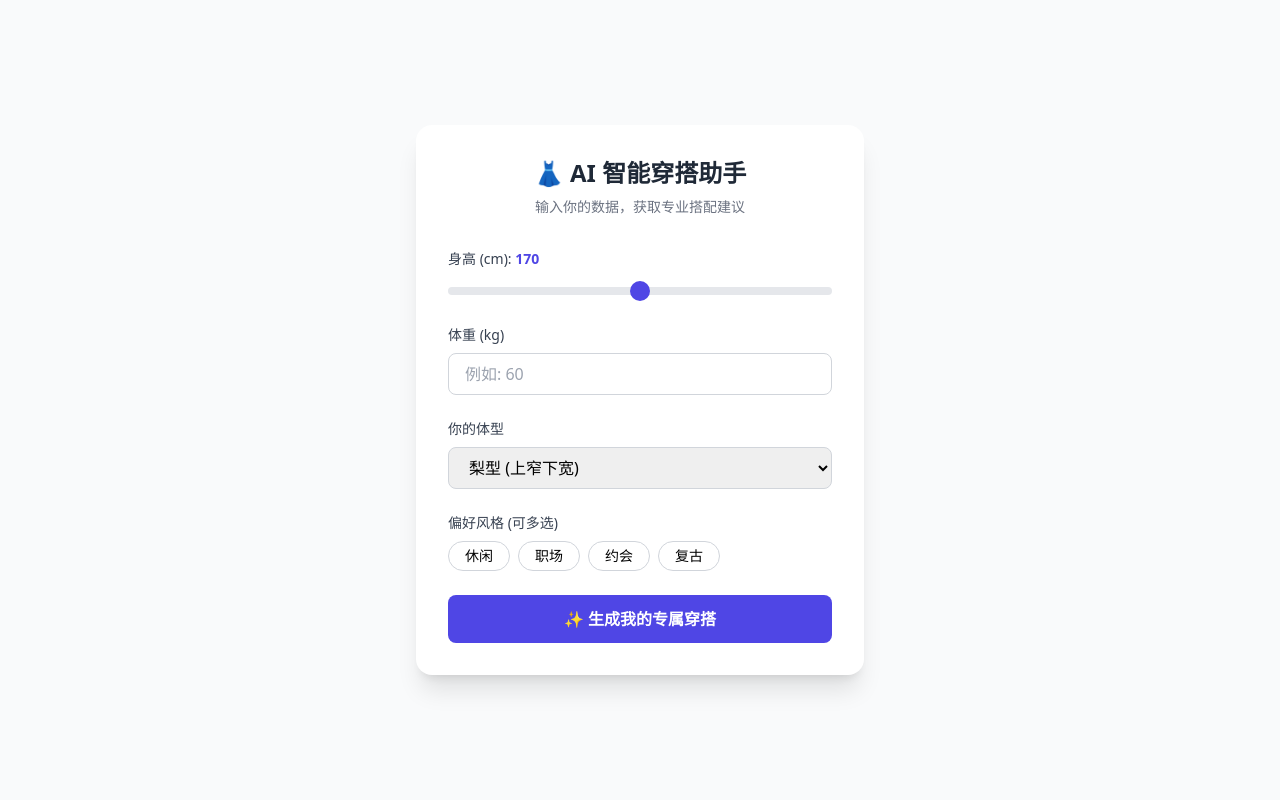
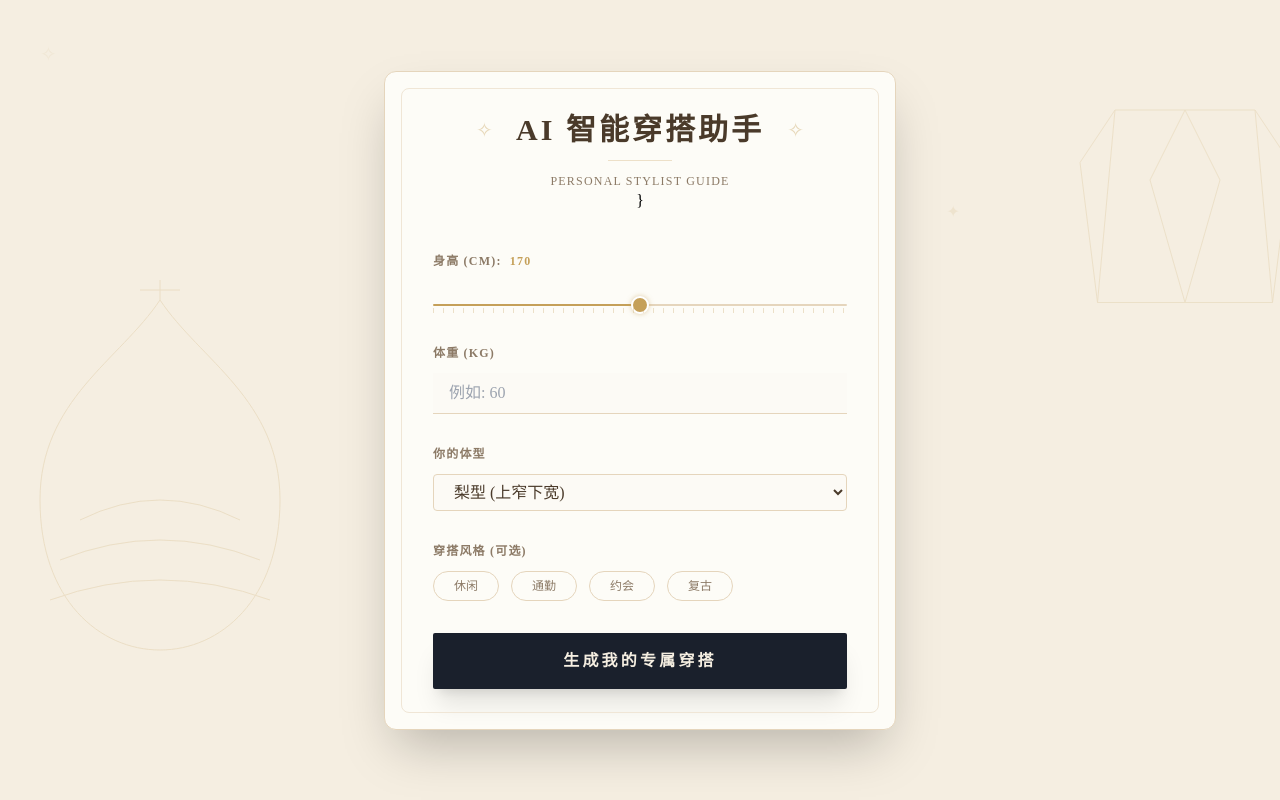
Before and after one commit to Tracyyy666/AiDressingApp, a Flask app: page / in a window 1280 px wide. Run offline with Flask 3, Linux system fonts and the light colour scheme; some libraries are stand-ins or nearby versions.

Commit message:
UI更新

```diff
--- a/templates/index.html
+++ b/templates/index.html
@@ -3,50 +3,107 @@
 <head>
     <meta charset="UTF-8">
     <meta name="viewport" content="width=device-width, initial-scale=1.0">
-    <title>AI 穿搭助手 - 问卷</title>
+    <title>AI 智能穿搭助手 - 高级定制优雅版</title>
     <script src="https://cdn.tailwindcss.com"></script>
+    <link href="https://fonts.googleapis.com/css2?family=Noto+Serif+SC:wght@400;700&display=swap" rel="stylesheet">
     <style>
-        /* 自定义滑块样式 */
+        /* 引入图片中的衬线体质感 */
+        body {
+            font-family: 'Noto Serif SC', serif;
+            background-color: #f5eee1; /* 柔和的米色/奶酪色背景，比原图稍深 */
+            overflow-x: hidden;
+        }
+
+        /* 自定义刻度滑块样式 */
+        input[type=range] {
+            -webkit-appearance: none;
+            background: linear-gradient(to right, #c5a059 0%, #c5a059 var(--percent), #e5d5bc var(--percent), #e5d5bc 100%);
+            height: 2px;
+            border-radius: 2px;
+        }
         input[type=range]::-webkit-slider-thumb {
             -webkit-appearance: none;
-            height: 20px;
-            width: 20px;
+            height: 18px; width: 18px;
             border-radius: 50%;
-            background: #4F46E5;
+            background: #c5a059; /* 柔和的金色 */
+            border: 2px solid #ffffff;
             cursor: pointer;
+            box-shadow: 0 0 5px rgba(197, 160, 89, 0.5);
+            transition: all 0.2s;
         }
+
+        /* 隐藏滚动条但保留功能 */
+        .no-scrollbar::-webkit-scrollbar {
+            display: none;
+        }
+
+        /* 刻度背景模拟 */
+        .ruler-marks {
+            position: absolute;
+            bottom: 0;
+            left: 0;
+            width: 100%;
+            height: 5px;
+            background-image: linear-gradient(90deg, #c5a059 1px, transparent 1px);
+            background-size: 10px 100%;
+            opacity: 0.3;
+        }
+
     </style>
 </head>
-<body class="bg-gray-50 min-h-screen flex items-center justify-center p-4">
+<body class="min-h-screen flex items-center justify-center p-4 relative">
 
-    <div class="bg-white p-8 rounded-2xl shadow-xl w-full max-w-md">
-        <!-- 标题 -->
-        <header class="text-center mb-8">
-            <h1 class="text-2xl font-bold text-gray-800">👗 AI 智能穿搭助手</h1>
-            <p class="text-gray-500 text-sm mt-2">输入你的数据，获取专业搭配建议</p>
+    <div class="fixed inset-0 pointer-events-none overflow-hidden z-0 select-none opacity-20">
+        <svg class="absolute -left-10 top-1/4 w-[400px] h-auto text-[#c5a059]" viewBox="0 0 200 300" fill="none" stroke="currentColor" stroke-width="0.5">
+            <path d="M100 50 C80 80 40 100 40 150 C40 250 160 250 160 150 C160 100 120 80 100 50 Z" />
+            <path d="M100 50 L100 40 M90 45 L110 45" />
+            <path d="M60 160 Q100 140 140 160 M50 180 Q100 160 150 180 M45 200 Q100 180 155 200" />
+        </svg>
+
+        <svg class="absolute -right-20 top-10 w-[350px] h-auto text-[#c5a059]" viewBox="0 0 200 200" fill="none" stroke="currentColor" stroke-width="0.5">
+            <path d="M60 40 L140 40 L150 150 L50 150 Z" />
+            <path d="M60 40 L40 70 L50 150 M140 40 L160 70 L150 150" />
+            <path d="M100 40 L80 80 L100 150 L120 80 Z" />
+        </svg>
+
+        <div class="absolute top-1/4 right-1/4 animate-pulse text-[#c5a059]">✦</div>
+        <div class="absolute bottom-1/3 left-1/3 animate-pulse text-[#c5a059] delay-700" style="animation-duration: 3s">✦</div>
+        <div class="absolute top-10 left-10 opacity-40 text-xl text-[#c5a059]">✧</div>
+    </div>
+
+    <div class="bg-[#fdfcf7] p-10 rounded-xl shadow-2xl w-full max-w-lg border border-[#e5d5bc] relative z-10">
+        <div class="absolute top-4 left-4 right-4 bottom-4 border border-[#f0e6d6] pointer-events-none rounded-lg"></div>
+
+        <header class="text-center mb-10">
+            <div class="inline-block relative">
+                <span class="absolute -left-10 top-1/2 -translate-y-1/2 text-[#c5a059] opacity-40 text-xl">✧</span>
+                <h1 class="text-3xl font-bold text-[#4a3a2a] tracking-widest flex items-center justify-center gap-4">
+                    AI 智能穿搭助手
+                </h1>
+                <span class="absolute -right-10 top-1/2 -translate-y-1/2 text-[#c5a059] opacity-40 text-xl">✧</span>
+            </div>
+            <div class="w-16 h-px bg-[#c5a059] mx-auto my-3 opacity-30"></div>
+            <p class="text-[#8c7a66] text-xs tracking-widest font-light uppercase">Personal Stylist Guide</p>
+        }
         </header>
 
-        <form id="quizForm" class="space-y-6">
-            <!-- 身高滑块 -->
+        <form id="quizForm" class="space-y-8 px-2">
             <div>
-                <label class="block text-sm font-medium text-gray-700 mb-2">
-                    身高 (cm): <span id="heightVal" class="text-indigo-600 font-bold">170</span>
-                </label>
-                <input type="range" min="140" max="200" value="170" id="height"
-                       class="w-full h-2 bg-gray-200 rounded-lg appearance-none cursor-pointer">
+                <label class="block text-xs font-bold text-[#8c7a66] mb-3 tracking-widest uppercase">身高 (cm): <span id="heightVal" class="text-[#c5a059] ml-1">170</span></label>
+                <div class="relative pt-2">
+                    <input type="range" min="140" max="200" value="170" id="height" class="w-full">
+                    <div class="ruler-marks pointer-events-none"></div>
+                </div>
             </div>
 
-            <!-- 体重输入 -->
             <div>
-                <label class="block text-sm font-medium text-gray-700 mb-2">体重 (kg)</label>
-                <input type="number" placeholder="例如: 60" id="weight"
-                       class="w-full px-4 py-2 border border-gray-300 rounded-lg focus:ring-2 focus:ring-indigo-500 outline-none">
+                <label class="block text-xs font-bold text-[#8c7a66] mb-3 tracking-widest uppercase">体重 (kg)</label>
+                <input type="number" placeholder="例如: 60" id="weight" class="w-full bg-[#fcfaf5] px-4 py-2 border-b border-[#e5d5bc] text-[#4a3a2a] outline-none focus:border-[#c5a059] transition-all">
             </div>
 
-            <!-- 体型下拉菜单 -->
             <div>
-                <label class="block text-sm font-medium text-gray-700 mb-2">你的体型</label>
-                <select id="bodyShape" class="w-full px-4 py-2 border border-gray-300 rounded-lg focus:ring-2 focus:ring-indigo-500 outline-none">
+                <label class="block text-xs font-bold text-[#8c7a66] mb-3 tracking-widest uppercase">你的体型</label>
+                <select id="bodyShape" class="w-full bg-[#fcfaf5] px-4 py-2 border border-[#e5d5bc] rounded text-[#4a3a2a] outline-none cursor-pointer">
                     <option value="pear">梨型 (上窄下宽)</option>
                     <option value="apple">苹果型 (腰腹丰满)</option>
                     <option value="hourglass">沙漏型 (凹凸有致)</option>
@@ -55,79 +112,100 @@
                 </select>
             </div>
 
-            <!-- 风格复选框 -->
             <div>
-                <label class="block text-sm font-medium text-gray-700 mb-2">偏好风格 (可多选)</label>
-                <div class="flex flex-wrap gap-2">
+                <label class="block text-xs font-bold text-[#8c7a66] mb-3 tracking-widest uppercase">穿搭风格 (可选)</label>
+                <div class="flex flex-wrap gap-3">
                     <label class="inline-flex items-center">
                         <input type="checkbox" name="style" value="casual" class="hidden peer">
-                        <span class="px-4 py-1 border border-gray-300 rounded-full text-sm cursor-pointer peer-checked:bg-indigo-600 peer-checked:text-white peer-checked:border-indigo-600">休闲</span>
+                        <span class="px-5 py-1.5 border border-[#e5d5bc] rounded-full text-xs text-[#8c7a66] cursor-pointer transition-all peer-checked:bg-[#c5a059] peer-checked:text-white peer-checked:border-[#c5a059] hover:border-[#c5a059]">休闲</span>
                     </label>
                     <label class="inline-flex items-center">
                         <input type="checkbox" name="style" value="work" class="hidden peer">
-                        <span class="px-4 py-1 border border-gray-300 rounded-full text-sm cursor-pointer peer-checked:bg-indigo-600 peer-checked:text-white peer-checked:border-indigo-600">职场</span>
+                        <span class="px-5 py-1.5 border border-[#e5d5bc] rounded-full text-xs text-[#8c7a66] cursor-pointer transition-all peer-checked:bg-[#c5a059] peer-checked:text-white peer-checked:border-[#c5a059] hover:border-[#c5a059]">通勤</span>
                     </label>
                     <label class="inline-flex items-center">
                         <input type="checkbox" name="style" value="date" class="hidden peer">
-                        <span class="px-4 py-1 border border-gray-300 rounded-full text-sm cursor-pointer peer-checked:bg-indigo-600 peer-checked:text-white peer-checked:border-indigo-600">约会</span>
+                        <span class="px-5 py-1.5 border border-[#e5d5bc] rounded-full text-xs text-[#8c7a66] cursor-pointer transition-all peer-checked:bg-[#c5a059] peer-checked:text-white peer-checked:border-[#c5a059] hover:border-[#c5a059]">约会</span>
                     </label>
                     <label class="inline-flex items-center">
                         <input type="checkbox" name="style" value="vintage" class="hidden peer">
-                        <span class="px-4 py-1 border border-gray-300 rounded-full text-sm cursor-pointer peer-checked:bg-indigo-600 peer-checked:text-white peer-checked:border-indigo-600">复古</span>
+                        <span class="px-5 py-1.5 border border-[#e5d5bc] rounded-full text-xs text-[#8c7a66] cursor-pointer transition-all peer-checked:bg-[#c5a059] peer-checked:text-white peer-checked:border-[#c5a059] hover:border-[#c5a059]">复古</span>
                     </label>
                 </div>
             </div>
 
-            <!-- 提交按钮 -->
-            <button type="submit" class="w-full bg-indigo-600 text-white py-3 rounded-lg font-bold hover:bg-indigo-700 transition duration-200">
-                ✨ 生成我的专属穿搭
+            <button type="submit" class="w-full bg-[#1a202c] text-[#f5eee1] py-4 rounded-sm font-bold tracking-[0.2em] hover:bg-[#2d3748] transition-all shadow-xl active:scale-[0.98]">
+                生成我的专属穿搭
             </button>
-        </form><div id="resultCard" class="mt-8 p-6 bg-indigo-50 rounded-xl border border-indigo-100 hidden">
-            <h3 class="text-lg font-bold text-gray-800 mb-4 flex items-center">
-                ✨ AI 专属穿搭建议
+        </form>
+
+        <div id="resultCard" class="mt-10 p-8 bg-[#fcfaf5] rounded-sm border border-[#e5d5bc] hidden animate-fade-in relative">
+            <div class="absolute top-2 right-4 text-[#c5a059] opacity-20 italic">Style Guide</div>
+            <h3 class="text-sm font-bold text-[#4a3a2a] mb-6 flex items-center gap-2 border-b border-[#e5d5bc] pb-2 tracking-[0.2em]">
+                <span class="text-[#c5a059]">✦</span> AI 专属穿搭建议
             </h3>
-            <div class="space-y-4 text-sm text-gray-700">
-                <div><strong>👕 上装建议：</strong> <span id="resTop"></span></div>
-                <div><strong>👖 下装建议：</strong> <span id="resBottom"></span></div>
-                <div><strong>👟 鞋履搭配：</strong> <span id="resShoes"></span></div>
-                <div class="pt-2 border-t border-indigo-200">
-                    <strong>🧠 穿搭逻辑：</strong> <p id="resAnalysis" class="mt-1 text-xs italic text-gray-600"></p>
+            <div class="grid grid-cols-1 gap-5 text-xs text-[#4a3a2a]">
+                <p><strong class="text-[#c5a059] font-bold">👕 上装建议:</strong> <span id="resTop" class="font-light"></span></p>
+                <p><strong class="text-[#c5a059] font-bold">👖 下装建议:</strong> <span id="resBottom" class="font-light"></span></p>
+                <p><strong class="text-[#c5a059] font-bold">👟 鞋履搭配:</strong> <span id="resShoes" class="font-light"></span></p>
+                <div class="mt-4 pt-4 border-t border-[#e5d5bc]">
+                    <strong class="text-[#c5a059] block mb-2 tracking-widest">🧠 穿搭逻辑说明：</strong>
+                    <p id="resAnalysis" class="italic text-[#8c7a66] leading-relaxed"></p>
                 </div>
             </div>
         </div>
     </div>
 
     <script>
-        // --- 滑块数值实时显示 ---
+        // 滑块实时更新
         const heightInput = document.getElementById('height');
         const heightVal = document.getElementById('heightVal');
-        if (heightInput && heightVal) {
+
+        // 设置滑块背景填充比例
+        function setPercent() {
+            const percent = (heightInput.value - heightInput.min) / (heightInput.max - heightInput.min) * 100;
+            heightInput.style.setProperty('--percent', `${percent}%`);
+        }
+
         heightInput.oninput = function() {
             heightVal.innerText = this.value;
+            setPercent();
         };
-        }
 
-        // --- 表单提交与 AI 交互逻辑 ---
-        const quizForm = document.getElementById('quizForm');
-        if (quizForm) {
-            quizForm.onsubmit = async function(e) {
+        // 初始化滑块比例
+        setPercent();
+
+        // 表单提交与 AI 交互逻辑 (合并了动画效果)
+        document.getElementById('quizForm').onsubmit = async function(e) {
             e.preventDefault();
 
-                // 收集数据
+            const btn = e.target.querySelector('button');
+            const originalHTML = btn.innerHTML; // 备份原来的按钮代码
+
+            // 酷炫的复合加载动画
+            btn.innerHTML = `
+                <div class="flex items-center justify-center gap-3">
+                    <div class="relative w-6 h-6 flex items-center justify-center">
+                        <div class="absolute inset-0 border-2 border-indigo-200 border-t-[#c5a059] rounded-full animate-spin"></div>
+                        <span class="relative text-sm">🚀</span>
+                    </div>
+                    <span>AI 正在构思中</span>
+                    <span class="inline-flex">
+                        <span class="animate-bounce" style="animation-duration: 0.8s; animation-delay: 0s;">.</span>
+                        <span class="animate-bounce" style="animation-duration: 0.8s; animation-delay: 0.2s;">.</span>
+                        <span class="animate-bounce" style="animation-duration: 0.8s; animation-delay: 0.4s;">.</span>
+                    </span>
+                </div>
+            `;
+            btn.disabled = true;
+
             const height = document.getElementById('height').value;
             const weight = document.getElementById('weight').value;
             const bodyShape = document.getElementById('bodyShape').value;
-                const styleElements = document.querySelectorAll('input[name="style"]:checked');
-                const styles = Array.from(styleElements).map(el => el.value);
-
-                // 改变按钮状态
-                const btn = e.target.querySelector('button');
-                const originalText = btn.innerText;
-                btn.innerText = "🚀 AI 正在构思中...";
-                btn.disabled = true;
+            const styles = Array.from(document.querySelectorAll('input[name="style"]:checked')).map(el => el.value);
 
             try {
-                    // 发送异步请求给后端
+                // 发送网络请求给队友的后端
                 const response = await fetch('/get_advice', {
                     method: 'POST',
                     headers: { 'Content-Type': 'application/json' },
@@ -142,13 +220,12 @@
                 const data = await response.json();
 
                 if (data.success) {
-                        // 渲染结果
+                    // 渲染建议结果 (使用 innerText 更安全)
                     document.getElementById('resTop').innerText = data.advice.top;
                     document.getElementById('resBottom').innerText = data.advice.bottom;
                     document.getElementById('resShoes').innerText = data.advice.shoes;
                     document.getElementById('resAnalysis').innerText = data.advice.analysis;
 
-                        // 显示卡片
                     const resultCard = document.getElementById('resultCard');
                     resultCard.classList.remove('hidden');
                     resultCard.scrollIntoView({ behavior: 'smooth' });
@@ -157,12 +234,12 @@
                 }
             } catch (err) {
                 console.error(err);
-                    alert("连接后端失败，请确认 python app.py 是否在运行？");
+                alert("无法连接到后端，请确认你的 python app.py 是否在运行并在 5000 端口运行？");
             } finally {
-                    btn.innerText = originalText;
+                // 恢复按钮状态
+                btn.innerHTML = originalHTML;
                 btn.disabled = false;
             }
-            };
         }
     </script>
 </body>
```
Also changed, not shown: 1 other file. Lines whose indentation alone changed are shown as unchanged.
